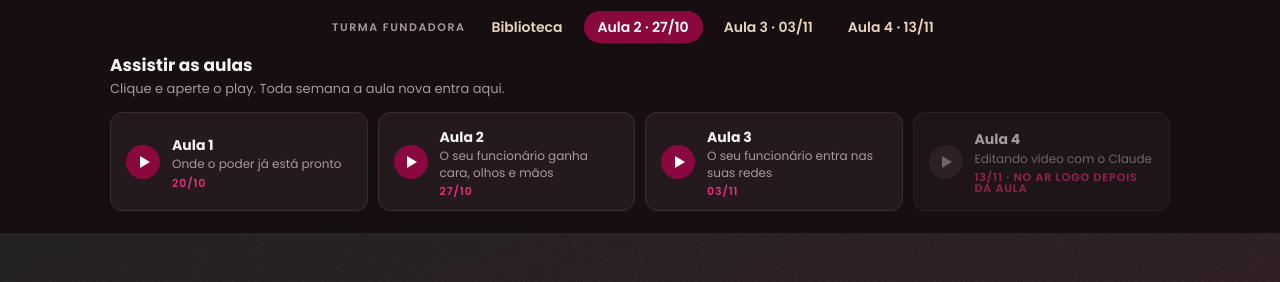
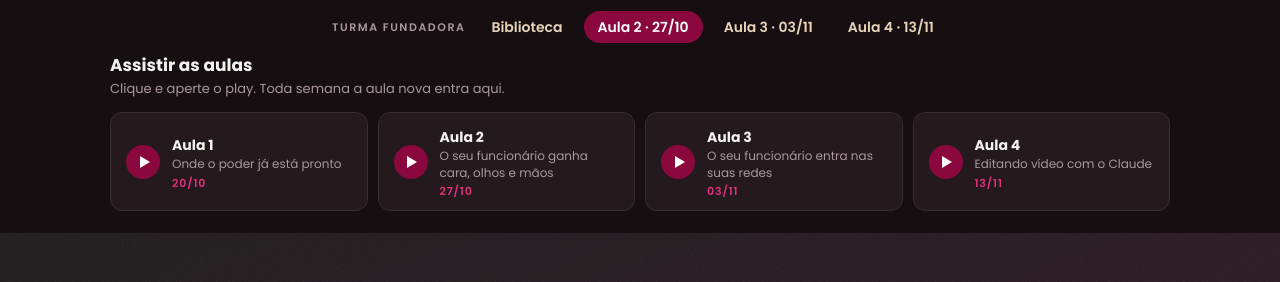
Before and after one commit to daniellelemosmkt-dotcom/dlestudio-iscas, a plain HTML site: page turma-fundadora/aula-2.html in a window 1280 px wide. Shown: the top 282 px of the page. Drawn offline with Linux system fonts and the light colour scheme.

Commit message:
Biblioteca: a gravacao da aula 4 entra no topo
Co-Authored-By: Claude Opus 5 <noreply@anthropic.com>

```diff
--- a/turma-fundadora/aula-2.html
+++ b/turma-fundadora/aula-2.html
@@ -485,7 +485,7 @@ section[id]{scroll-margin-top:64px}
 </head>
 <body>
 <nav class="aulasbar" aria-label="As aulas da turma"><span>Turma Fundadora</span><a href="index.html">Biblioteca</a><a href="aula-2.html" class="at">Aula 2 · 27/10</a><a href="aula-3.html">Aula 3 · 03/11</a><a href="aula-4.html">Aula 4 &middot; 13/11</a></nav>
-<section class="gravs" aria-label="As grava&ccedil;&otilde;es das aulas"><div class="gravs-in"><h2>Assistir as aulas</h2><p class="gravs-sub">Clique e aperte o play. Toda semana a aula nova entra aqui.</p><div class="gravs-lista"><a class="grav" href="https://drive.google.com/file/d/14Lwcrl2SkdRhtxSAfWR-Zc-jMvPlNYaD/view" target="_blank" rel="noopener"><span class="play"></span><span><b>Aula 1</b><span>Onde o poder j&aacute; est&aacute; pronto</span><em>20/10</em></span></a><a class="grav" href="https://drive.google.com/file/d/1sp7ni3JXGzjf8beJ75JgNw-19tMJIR_m/view" target="_blank" rel="noopener"><span class="play"></span><span><b>Aula 2</b><span>O seu funcion&aacute;rio ganha cara, olhos e m&atilde;os</span><em>27/10</em></span></a><a class="grav" href="https://drive.google.com/file/d/1j3hlZN_PLusRx5kji4sRAQ_mqF2QgjyA/view" target="_blank" rel="noopener"><span class="play"></span><span><b>Aula 3</b><span>O seu funcion&aacute;rio entra nas suas redes</span><em>03/11</em></span></a><span class="grav esperando" aria-disabled="true"><span class="play"></span><span><b>Aula 4</b><span>Editando v&iacute;deo com o Claude</span><em>13/11 &middot; no ar logo depois da aula</em></span></span></div></div></section>
+<section class="gravs" aria-label="As grava&ccedil;&otilde;es das aulas"><div class="gravs-in"><h2>Assistir as aulas</h2><p class="gravs-sub">Clique e aperte o play. Toda semana a aula nova entra aqui.</p><div class="gravs-lista"><a class="grav" href="https://drive.google.com/file/d/14Lwcrl2SkdRhtxSAfWR-Zc-jMvPlNYaD/view" target="_blank" rel="noopener"><span class="play"></span><span><b>Aula 1</b><span>Onde o poder j&aacute; est&aacute; pronto</span><em>20/10</em></span></a><a class="grav" href="https://drive.google.com/file/d/1sp7ni3JXGzjf8beJ75JgNw-19tMJIR_m/view" target="_blank" rel="noopener"><span class="play"></span><span><b>Aula 2</b><span>O seu funcion&aacute;rio ganha cara, olhos e m&atilde;os</span><em>27/10</em></span></a><a class="grav" href="https://drive.google.com/file/d/1j3hlZN_PLusRx5kji4sRAQ_mqF2QgjyA/view" target="_blank" rel="noopener"><span class="play"></span><span><b>Aula 3</b><span>O seu funcion&aacute;rio entra nas suas redes</span><em>03/11</em></span></a><a class="grav" href="https://drive.google.com/file/d/1x-1bGTLnXU9vk7draHFUvUcE4DXqEZmi/view" target="_blank" rel="noopener"><span class="play"></span><span><b>Aula 4</b><span>Editando v&iacute;deo com o Claude</span><em>13/11</em></span></a></div></div></section>
 
 
 <header class="hero"><div class="wrap hero-in"><p class="eb">Aula 2</p><h1>Modo <mark>Automático</mark></h1>
```
Also changed, not shown: turma-fundadora/aula-3.html (+1 -1 lines), turma-fundadora/aula-4.html (+1 -1 lines), turma-fundadora/index.html (+1 -1 lines).
